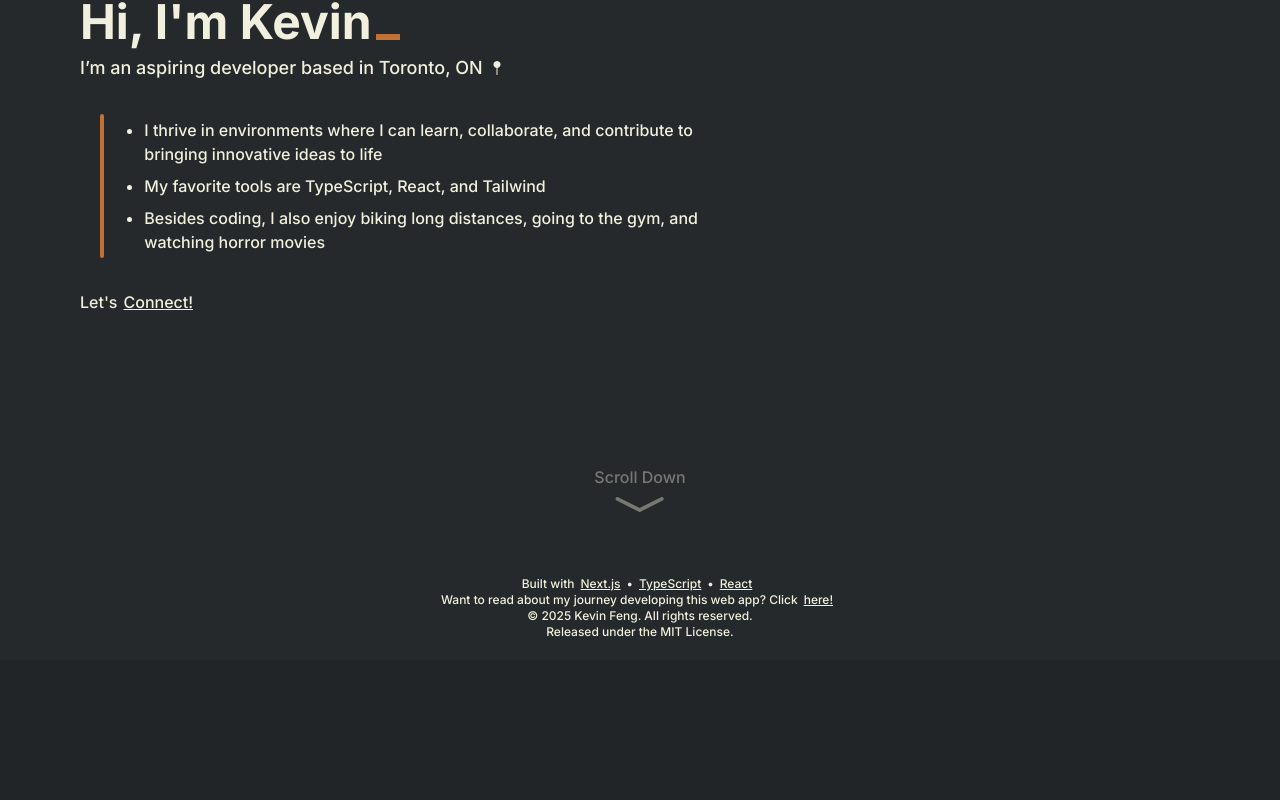
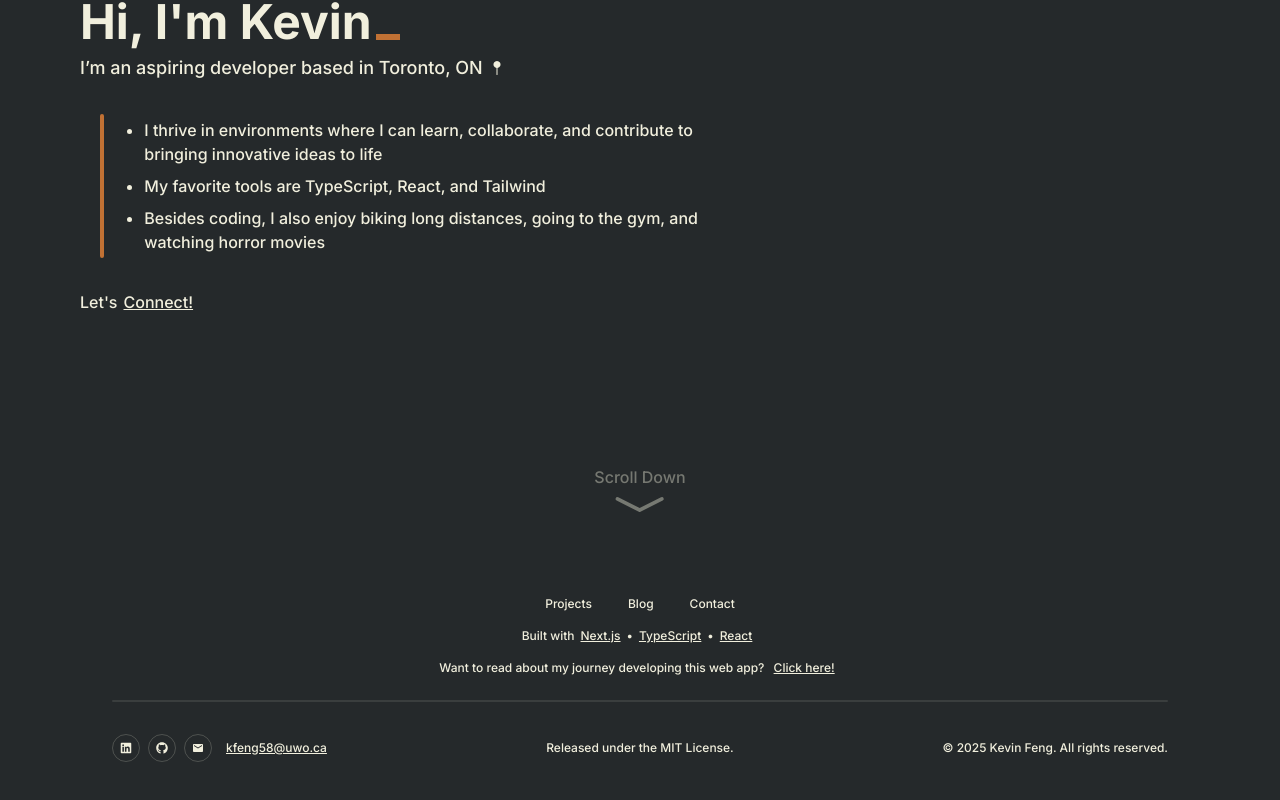
Before and after one commit to kevinf58/portfolio, a Next.js app: page / in a window 1280 px wide. Shown: the part 244-1044 px from the top of the page. Before the commit the page ends 904 px from the top, so only its background shows below. Built offline with nearby package versions, Linux system fonts and the light colour scheme.

Commit message:
update footer to include other necessary elements

```diff
--- a/src/components/ScrollDown.tsx
+++ b/src/components/ScrollDown.tsx
@@ -3,8 +3,8 @@ import { BsChevronCompactDown } from 'react-icons/bs';
 const ScrollDown = () => {
   return (
     <a className='flex justify-center w-full absolute bottom-6' href='#scroll'>
-      <div className='flex flex-col whitespace-nowrap text-nowrap'>
-        <h6 className='text-white/40 whitespace-nowrap text-nowrap'>Scroll Down</h6>
+      <div className='flex flex-col'>
+        <h6 className='text-white/40'>Scroll Down</h6>
         <BsChevronCompactDown className='w-full h-auto text-white/40 px-4 -mt-4 hover:animate-bounce cursor-pointer' />
       </div>
     </a>
--- a/src/components/common/Footer.tsx
+++ b/src/components/common/Footer.tsx
@@ -1,8 +1,16 @@
 import Link from '@/components/common/Link';
+import { FaLinkedin, FaGithub } from 'react-icons/fa';
+import { MdMail } from 'react-icons/md';
 
 const Footer = () => {
   return (
-    <section className='w-full flex flex-col mt-auto items-center px-14 py-5 bg-light-black font-medium text-xs'>
+    <section className='w-full flex flex-col mt-auto items-center px-28 py-10 bg-light-black font-medium text-xs'>
+      <div className='flex flex-col gap-4 items-center'>
+        <div className='flex gap-6 !text-white/50'>
+          <Link href={'projects'}>Projects</Link>
+          <Link href={'/blog'}>Blog</Link>
+          <Link href={'/contact'}>Contact</Link>
+        </div>
         <div>
           Built with
           <Link href={'https://nextjs.org/'} underlined>
@@ -18,13 +26,48 @@ const Footer = () => {
           </Link>
         </div>
         <div>
-        Want to read about my journey developing this web app? Click
-        <Link href={'https://react.dev/'} underlined>
-          here!
+          Want to read about my journey developing this web app?{' '}
+          <Link href={'https://react.dev/'} underlined className='text-nowrap'>
+            Click here!
           </Link>
         </div>
-      <h6>© 2025 Kevin Feng. All rights reserved.</h6>
-      <h6>Released under the MIT License.</h6>
+      </div>
+      <div className='w-full h-0.5 bg-white/10 rounded-full mb-8 mt-6' />
+      <div className='w-full relative flex items-center justify-between mb-8'>
+        <div className='flex gap-2'>
+          <a
+            className='flex items-center justify-center w-7 h-7 border-1 border-white/20 rounded-full'
+            href='https://www.linkedin.com/in/kfengg/'
+            title={`${'https://www.linkedin.com/in/kfengg/'}`}
+            target='_blank'
+          >
+            <FaLinkedin />
+          </a>
+          <a
+            className='flex items-center justify-center w-7 h-7 border-1 border-white/20 rounded-full'
+            href='https://github.com/kevinf58'
+            title={`${'https://github.com/kevinf58'}`}
+            target='_blank'
+          >
+            <FaGithub />
+          </a>
+          <>
+            <a
+              className='flex items-center justify-center w-7 h-7 border-1 border-white/20 rounded-full hover:cursor-pointer'
+              href='mailto:kfeng58@uwo.ca'
+              title={`${'kfeng58@uwo.ca'}`}
+              target='_blank'
+            >
+              <MdMail />
+            </a>
+            <Link underlined href={'/'} className='flex items-center'>
+              kfeng58@uwo.ca
+            </Link>
+          </>
+        </div>
+        <h6 className='absolute left-1/2 transform -translate-x-1/2'>Released under the MIT License.</h6>
+        <h6 className='ml-auto'>© 2025 Kevin Feng. All rights reserved.</h6>
+      </div>
     </section>
   );
 };
```
Lines whose indentation alone changed are shown as unchanged.
